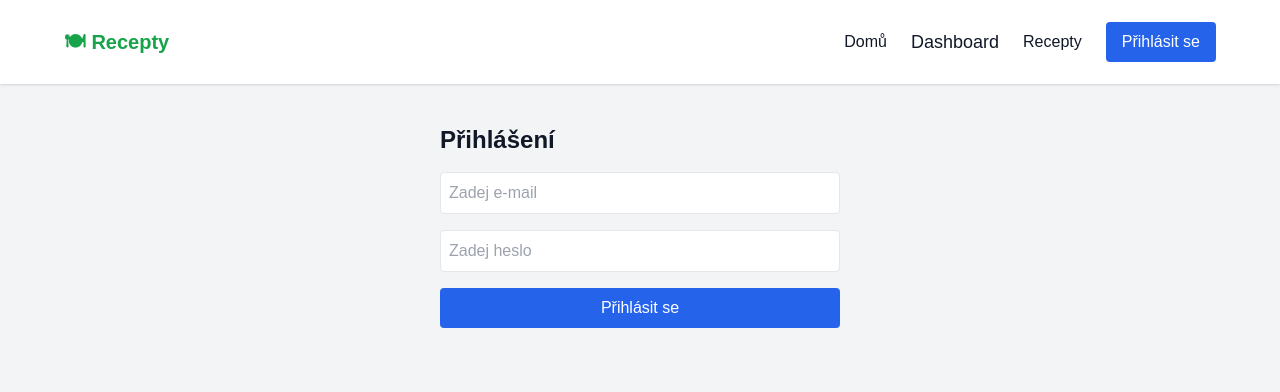
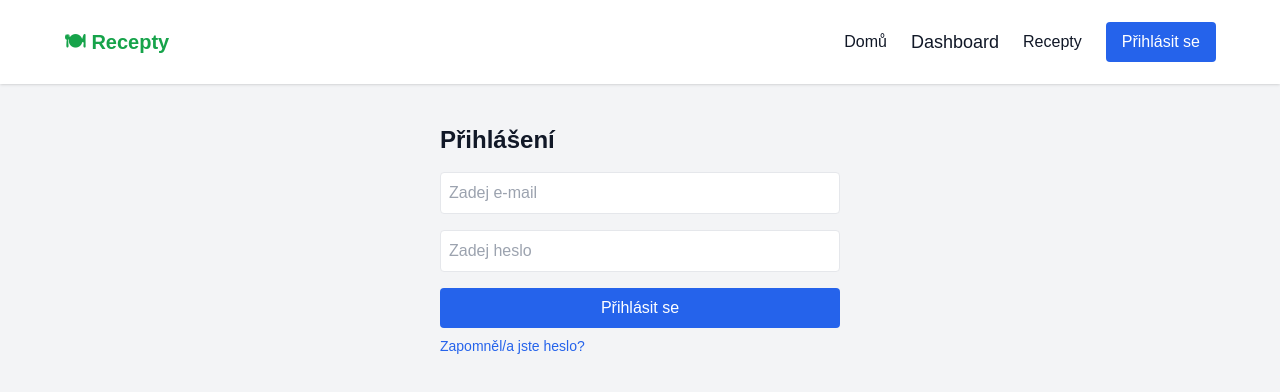
Before and after one commit to JanSladky/recepty_app, a Next.js app in the folder frontend/: page /login in a window 1280 px wide. Shown: the top 392 px of the page. Built offline with nearby package versions, Linux system fonts and the light colour scheme; no server answers.

Commit message:
Feature: přidání odkazu na reset hesla

```diff
--- a/frontend/src/app/login/page.tsx
+++ b/frontend/src/app/login/page.tsx
@@ -91,6 +91,11 @@ export default function LoginPage() {
       >
         {loading ? "Přihlašuji..." : "Přihlásit se"}
       </button>
+      <p className="text-sm mt-2">
+  <a href="/reset-hesla" className="text-blue-600 hover:underline">
+    Zapomněl/a jste heslo?
+  </a>
+</p>
     </main>
   );
 }
```
